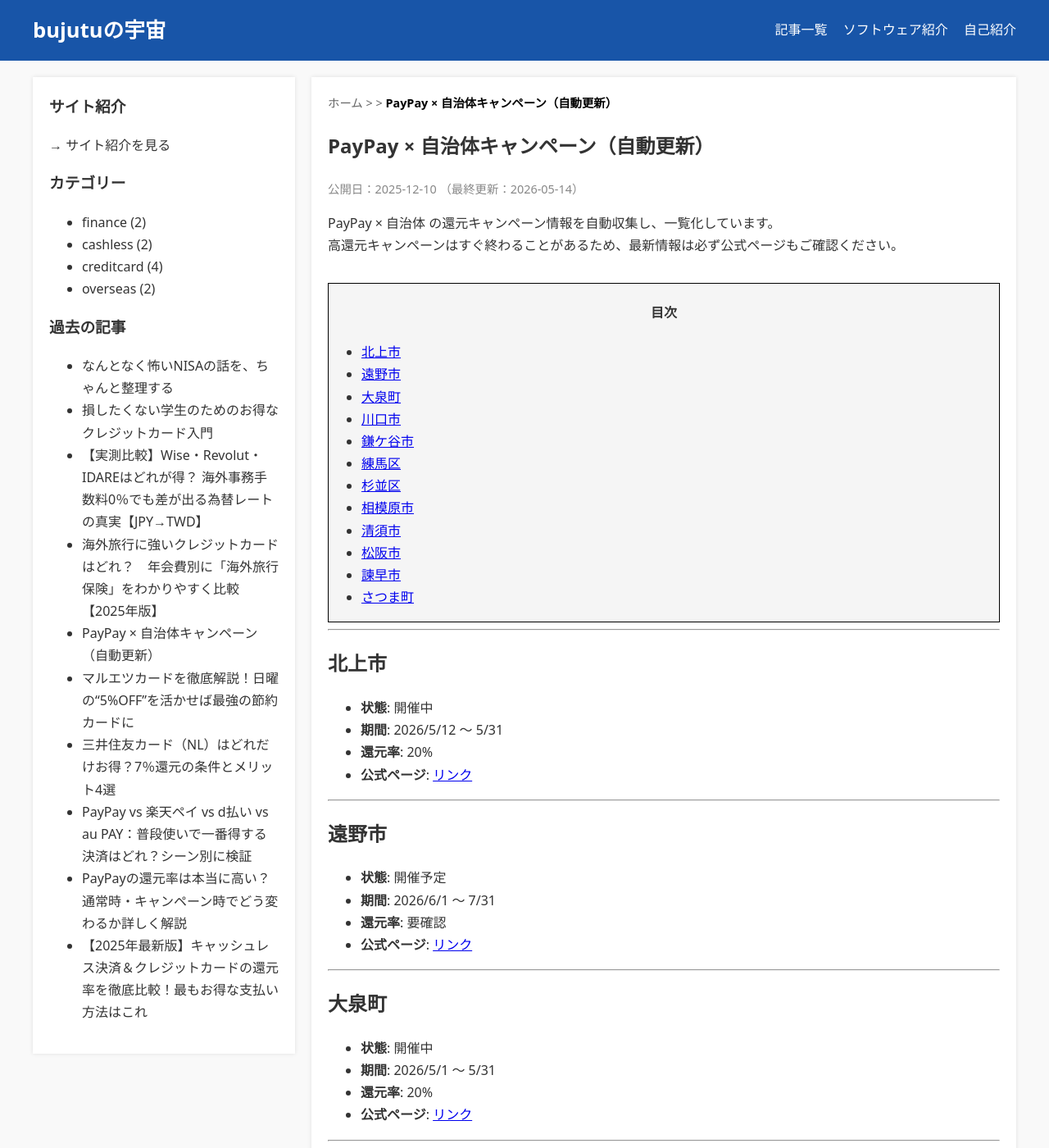
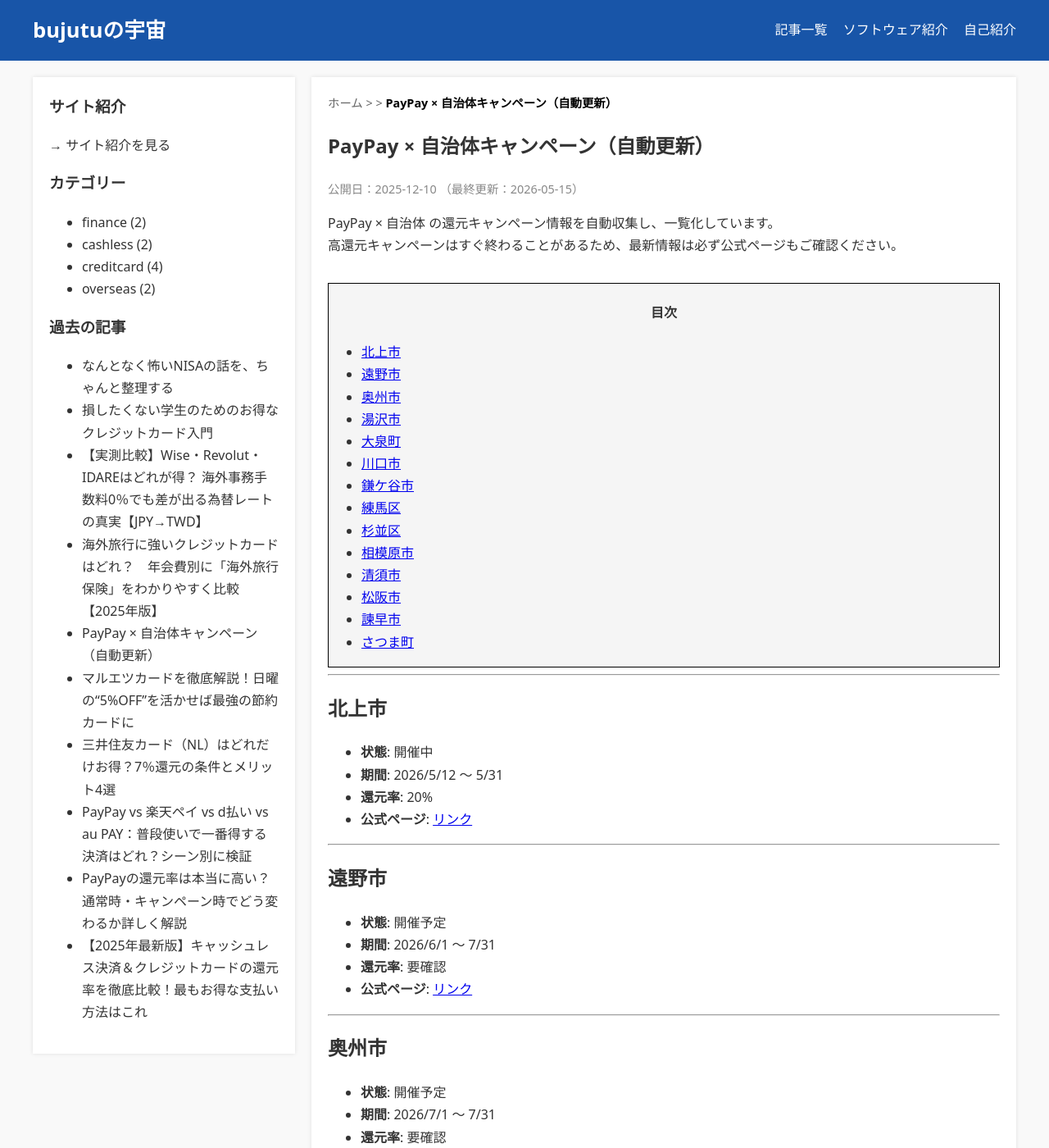
Before and after one commit to bujutu/bujutu.github.io, a Jekyll site: the page built from _posts/2025-12-10-paypay-campaigns.md, in a window 1280 px wide and 1400 px high. Shown: the whole window at 82% size. Built offline with Jekyll 4.4.1, drawn with Linux system fonts in a browser that asks for light colours; some of the changed text lies outside the part shown.

Commit message:
Auto-update PayPay campaigns

```diff
--- a/_posts/2025-12-10-paypay-campaigns.md
+++ b/_posts/2025-12-10-paypay-campaigns.md
@@ -1,7 +1,7 @@
 ---
 title: "PayPay × 自治体キャンペーン（自動更新）"
 layout: post
-last_modified_at: 2026-05-14 11:11:22
+last_modified_at: 2026-05-15 11:18:06
 description: "PayPayと自治体のポイント還元キャンペーン一覧（自動更新）。"
 tags: [paypay, 自治体, キャンペーン, 自動更新]
 ---
@@ -32,6 +32,24 @@ PayPay × 自治体 の還元キャンペーン情報を自動収集し、一覧
 - **期間**: 2026/6/1 〜 7/31
 - **還元率**: 要確認
 - **公式ページ**: [リンク](https://paypay.ne.jp/notice/20260415/cp-jichitai/)
+
+---
+
+## 奥州市
+
+- **状態**: 開催予定
+- **期間**: 2026/7/1 〜 7/31
+- **還元率**: 要確認
+- **公式ページ**: [リンク](https://paypay.ne.jp/notice/20260515/cp-jichitai/)
+
+---
+
+## 湯沢市
+
+- **状態**: 開催予定
+- **期間**: 2026/7/1 〜 9/30
+- **還元率**: 要確認
+- **公式ページ**: [リンク](https://paypay.ne.jp/notice/20260515/cp-jichitai/)
 
 ---
 
```
